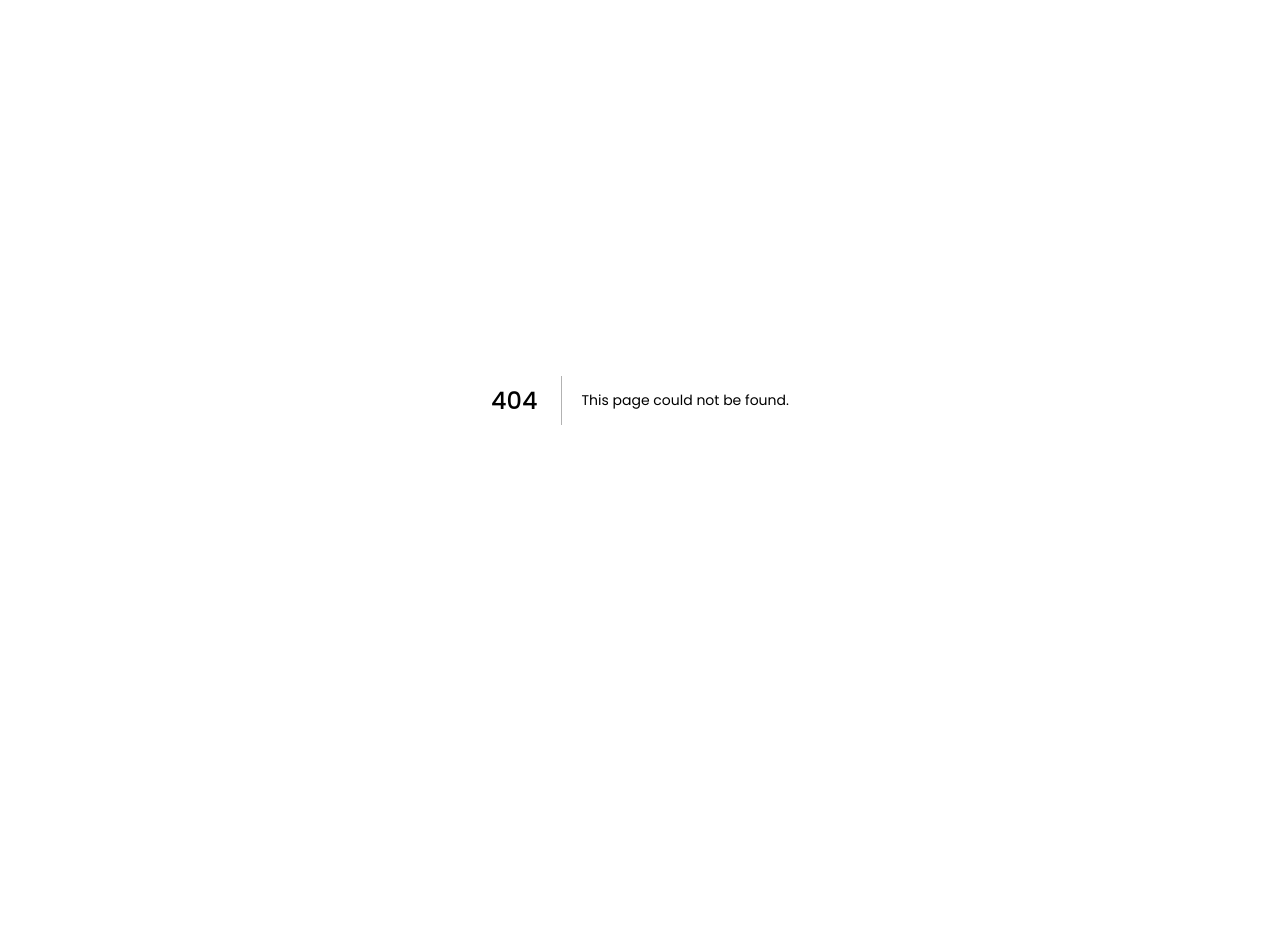
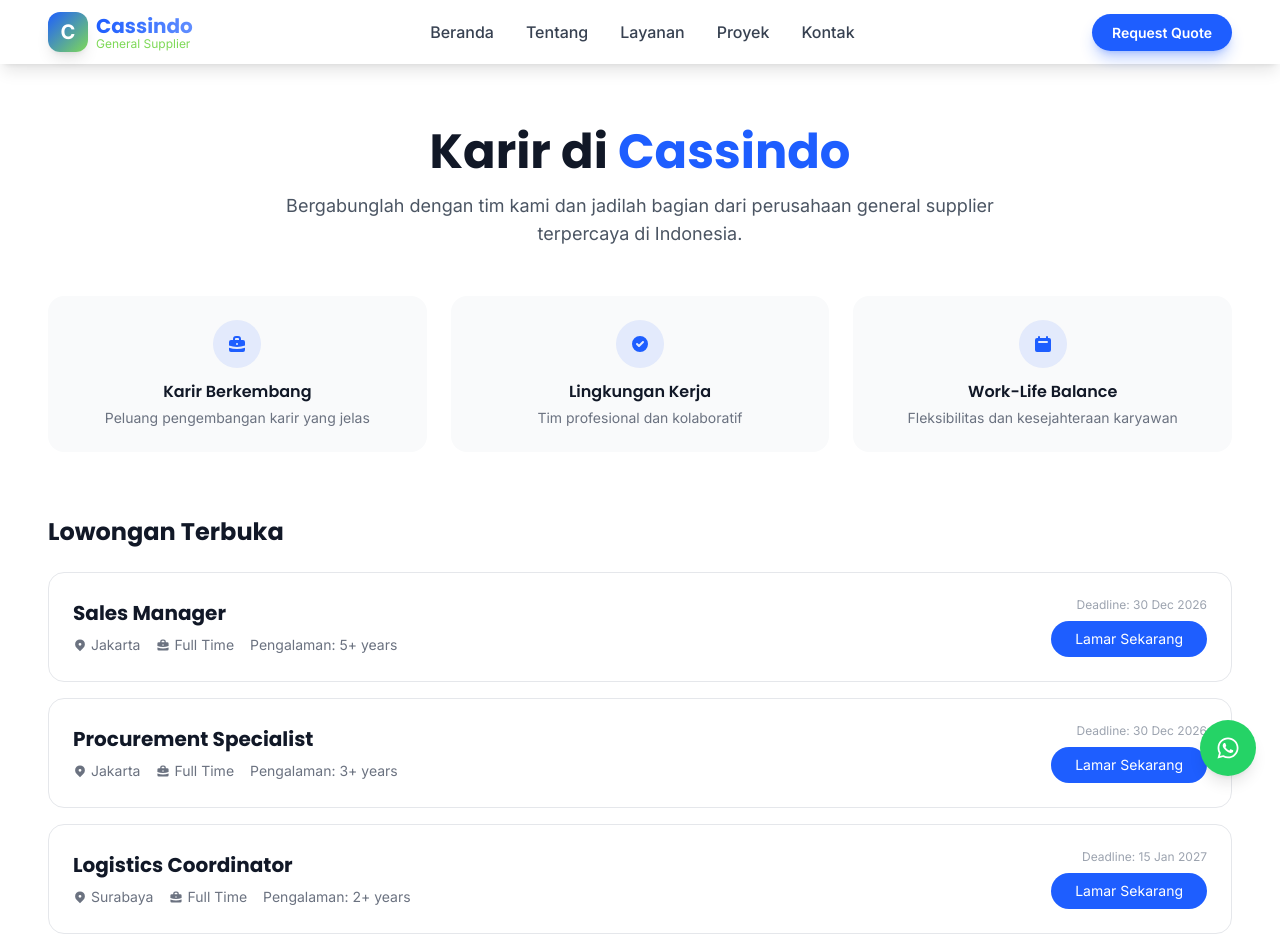
Before and after one commit to herlan-syihabudin/CASSINDO, a Next.js app: page /career in a window 1280 px wide. Before the commit this address had no page. Shown: the top 949 px of the page. Before the commit the page ends 800 px from the top, so only its background shows below. Built offline with nearby package versions, Linux system fonts and the light colour scheme.

Commit message:
Create page.tsx

```diff
--- /dev/null
+++ b/src/app/career/page.tsx
@@ -0,0 +1,122 @@
+import Link from 'next/link'
+import { HiBriefcase, HiLocationMarker, HiMail, HiCalendar, HiCheckCircle } from 'react-icons/hi'
+import Navbar from '@/components/Navbar'
+import Footer from '@/components/Footer'
+
+export const metadata = {
+  title: 'Karir | Cassindo',
+  description: 'Bergabunglah dengan tim Cassindo. Kami mencari talenta terbaik untuk berkembang bersama.',
+}
+
+const positions = [
+  {
+    title: 'Sales Manager',
+    location: 'Jakarta',
+    type: 'Full Time',
+    experience: '5+ years',
+    deadline: '30 Dec 2026',
+  },
+  {
+    title: 'Procurement Specialist',
+    location: 'Jakarta',
+    type: 'Full Time',
+    experience: '3+ years',
+    deadline: '30 Dec 2026',
+  },
+  {
+    title: 'Logistics Coordinator',
+    location: 'Surabaya',
+    type: 'Full Time',
+    experience: '2+ years',
+    deadline: '15 Jan 2027',
+  },
+  {
+    title: 'Warehouse Supervisor',
+    location: 'Jakarta',
+    type: 'Full Time',
+    experience: '3+ years',
+    deadline: '15 Jan 2027',
+  },
+]
+
+export default function CareerPage() {
+  return (
+    <>
+      <Navbar />
+      <main className="pt-32 pb-20">
+        <div className="container-custom">
+          {/* Header */}
+          <div className="text-center max-w-3xl mx-auto mb-12">
+            <h1 className="text-4xl md:text-5xl font-bold text-dark mb-4">
+              Karir di <span className="text-primary">Cassindo</span>
+            </h1>
+            <p className="text-gray-600 text-lg">
+              Bergabunglah dengan tim kami dan jadilah bagian dari perusahaan
+              general supplier terpercaya di Indonesia.
+            </p>
+          </div>
+
+          {/* Why Join Us */}
+          <div className="grid md:grid-cols-3 gap-6 mb-16">
+            <div className="text-center p-6 bg-gray-50 rounded-2xl">
+              <div className="w-12 h-12 bg-primary/10 rounded-full flex items-center justify-center mx-auto mb-3">
+                <HiBriefcase className="text-primary text-xl" />
+              </div>
+              <h3 className="font-semibold text-dark mb-1">Karir Berkembang</h3>
+              <p className="text-gray-500 text-sm">Peluang pengembangan karir yang jelas</p>
+            </div>
+            <div className="text-center p-6 bg-gray-50 rounded-2xl">
+              <div className="w-12 h-12 bg-primary/10 rounded-full flex items-center justify-center mx-auto mb-3">
+                <HiCheckCircle className="text-primary text-xl" />
+              </div>
+              <h3 className="font-semibold text-dark mb-1">Lingkungan Kerja</h3>
+              <p className="text-gray-500 text-sm">Tim profesional dan kolaboratif</p>
+            </div>
+            <div className="text-center p-6 bg-gray-50 rounded-2xl">
+              <div className="w-12 h-12 bg-primary/10 rounded-full flex items-center justify-center mx-auto mb-3">
+                <HiCalendar className="text-primary text-xl" />
+              </div>
+              <h3 className="font-semibold text-dark mb-1">Work-Life Balance</h3>
+              <p className="text-gray-500 text-sm">Fleksibilitas dan kesejahteraan karyawan</p>
+            </div>
+          </div>
+
+          {/* Open Positions */}
+          <h2 className="text-2xl font-bold text-dark mb-6">Lowongan Terbuka</h2>
+          <div className="space-y-4">
+            {positions.map((job, idx) => (
+              <div key={idx} className="bg-white border border-gray-200 rounded-2xl p-6 hover:shadow-lg transition">
+                <div className="flex flex-col md:flex-row md:items-center md:justify-between gap-4">
+                  <div>
+                    <h3 className="text-xl font-bold text-dark mb-2">{job.title}</h3>
+                    <div className="flex flex-wrap gap-4 text-sm text-gray-500">
+                      <span className="flex items-center gap-1"><HiLocationMarker /> {job.location}</span>
+                      <span className="flex items-center gap-1"><HiBriefcase /> {job.type}</span>
+                      <span>Pengalaman: {job.experience}</span>
+                    </div>
+                  </div>
+                  <div className="flex flex-col items-end gap-2">
+                    <span className="text-xs text-gray-400">Deadline: {job.deadline}</span>
+                    <Link href="/contact" className="px-6 py-2 bg-primary text-white rounded-full text-sm hover:bg-primary-dark transition">
+                      Lamar Sekarang
+                    </Link>
+                  </div>
+                </div>
+              </div>
+            ))}
+          </div>
+
+          {/* Kirim CV */}
+          <div className="mt-12 bg-primary/5 rounded-2xl p-8 text-center">
+            <h3 className="text-xl font-bold text-dark mb-2">Tidak menemukan posisi yang tepat?</h3>
+            <p className="text-gray-600 mb-4">Kirimkan CV Anda, kami akan menghubungi Anda jika ada posisi yang sesuai.</p>
+            <Link href="/contact" className="inline-flex items-center gap-2 px-6 py-3 bg-primary text-white rounded-full hover:bg-primary-dark transition">
+              <HiMail /> Kirim CV
+            </Link>
+          </div>
+        </div>
+      </main>
+      <Footer />
+    </>
+  )
+}
```
